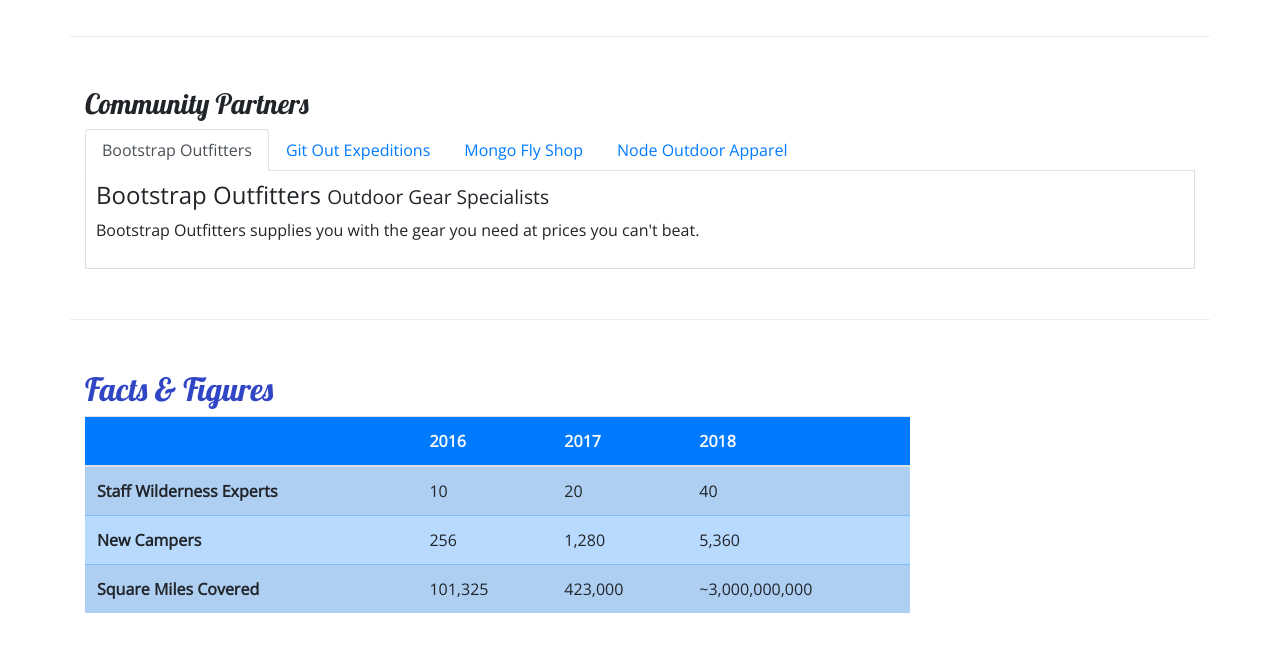
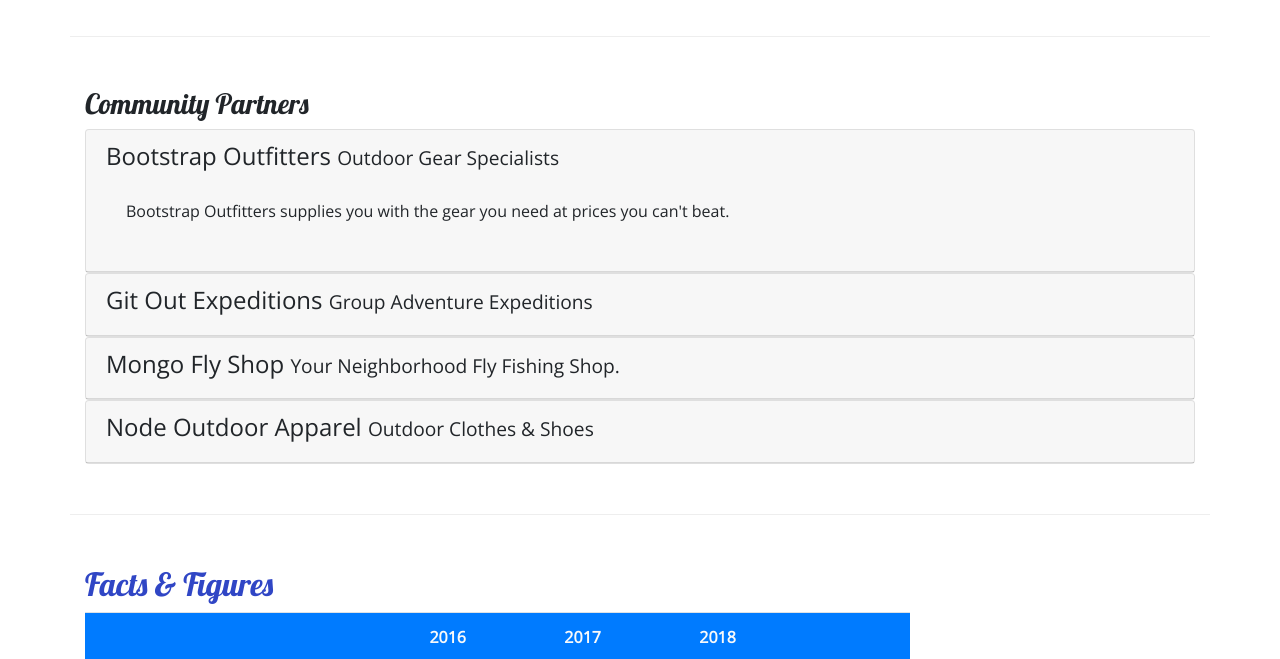
Before and after one commit to jpaaga/NucampSite, a website: page aboutus.html in a window 1280 px wide. Shown: the part 790-1449 px from the top of the page. Drawn offline with nearby package versions, Linux system fonts and the light colour scheme.

Commit message:
Accordian

```diff
--- a/aboutus.html
+++ b/aboutus.html
@@ -107,28 +107,55 @@
         <div class="row row-content">
             <div class="col">
                 <h3>Community Partners</h3>
-                <ul class="nav nav-tabs">
-                    <li class="nav-item"><a class="nav-link active" href="#bootstrap" role="tab" data-toggle="tab">Bootstrap Outfitters</a></li>
-                    <li class="nav-item"><a class="nav-link" href="#git" role="tab" data-toggle="tab">Git Out Expeditions</a></li>
-                    <li class="nav-item"><a class="nav-link" href="#mongo" role="tab" data-toggle="tab">Mongo Fly Shop</a></li>
-                    <li class="nav-item"><a class="nav-link" href="#node" role="tab" data-toggle="tab">Node Outdoor Apparel</a></li>
-                </ul>
-                <div class="tab-content">
-                    <div role="tabpanel" class="tab-pane fade show active" id="bootstrap">
-                        <h4>Bootstrap Outfitters <small>Outdoor Gear Specialists</small></h4>
-                        <p class="d-none d-sm-block">Bootstrap Outfitters supplies you with the gear you need at prices you can't beat.</p>
+
+                <div id="accordian">
+                    <div class="card">
+                        <div role="tab" class="card-header">
+                            <h4>
+                                <a data-toggle="collapse" data-target="#bootstrap">Bootstrap Outfitters <small>Outdoor Gear Specialists</small></a>
+                            </h4>
+                            <div class="collapse show" id="bootstrap" data-parent="#accordian">
+                                <div class="card-body">
+                                    <p class="d-none d-sm-block">Bootstrap Outfitters supplies you with the gear you need at prices you can't beat.</p>
+                                </div>
+                            </div>
+                        </div>
                     </div>
-                    <div role="tabpanel" class="tab-pane fade" id="git">
-                        <h4>Git Out Expeditions <small>Group Adventure Expeditions</small></h4>
-                        <p class="d-none d-sm-block">Join Git Out Expeditions to explore new horizons with a group of other adventurers!</p>
+                    <div class="card">
+                        <div role="tab" class="card-header">
+                            <h4>
+                                <a class="collapsed" data-toggle="collapse" data-target="#git">Git Out Expeditions <small>Group Adventure Expeditions</small></a>
+                            </h4>
+                            <div class="collapse" id="git" data-parent="#accordian">
+                                <div class="card-body">
+                                    <p class="d-none d-sm-block">Join Git Out Expeditions to explore new horizons with a group of other adventurers!</p>
+                                </div>
+                            </div>
+                        </div>
                     </div>
-                    <div role="tabpanel" class="tab-pane fade" id="mongo">
-                        <h4>Mongo Fly Shop <small>Your Neighborhood Fly Fishing Shop.</small></h4>
-                        <p class="d-none d-sm-block">Need a new fishing pole, a tacklebox, or flies of all kinds? Stop by Mongo Fly Shop.</p>
+                    <div class="card">
+                        <div role="tab" class="card-header">
+                            <h4>
+                                <a class="collapsed" data-toggle="collapse" data-target="#mongo">Mongo Fly Shop <small>Your Neighborhood Fly Fishing Shop.</small></a>
+                            </h4>
+                            <div class="collapse" id="mongo" data-parent="#accordian">
+                                <div class="card-body">
+                                    <p class="d-none d-sm-block">Need a new fishing pole, a tacklebox, or flies of all kinds? Stop by Mongo Fly Shop.</p>
+                                </div>
+                            </div>
+                        </div>
                     </div>
-                    <div role="tabpanel" class="tab-pane fade" id="node">
-                        <h4>Node Outdoor Apparel <small>Outdoor Clothes & Shoes</small></h4>
-                        <p class="d-none d-sm-block">From polar fleeces to swimsuits, hiking boots to waders, a visit to Node will be sure to get you covered.</p>
+                    <div class="card">
+                        <div role="tab" class="card-header">
+                            <h4>
+                                <a class="collapsed" data-toggle="collapse" data-target="#node">Node Outdoor Apparel <small>Outdoor Clothes & Shoes</small></a>
+                            </h4>
+                            <div class="collapse" id="node" data-parent="#accordian">
+                                <div class="card-body">
+                                    <p class="d-none d-sm-block">From polar fleeces to swimsuits, hiking boots to waders, a visit to Node will be sure to get you covered.</p>
+                                </div>
+                            </div>
+                        </div>
                     </div>
                 </div>
             </div>
--- a/css/styles.css
+++ b/css/styles.css
@@ -36,8 +36,7 @@ header h2{
     background-color: #901CAD;
 }
 
-.tab-content{
-    border: 1px solid #DDD;
-    border-top: none;
-    padding: 10px;
+a, a:hover{
+    color: inherit;
+    text-decoration: none;
 }
```
